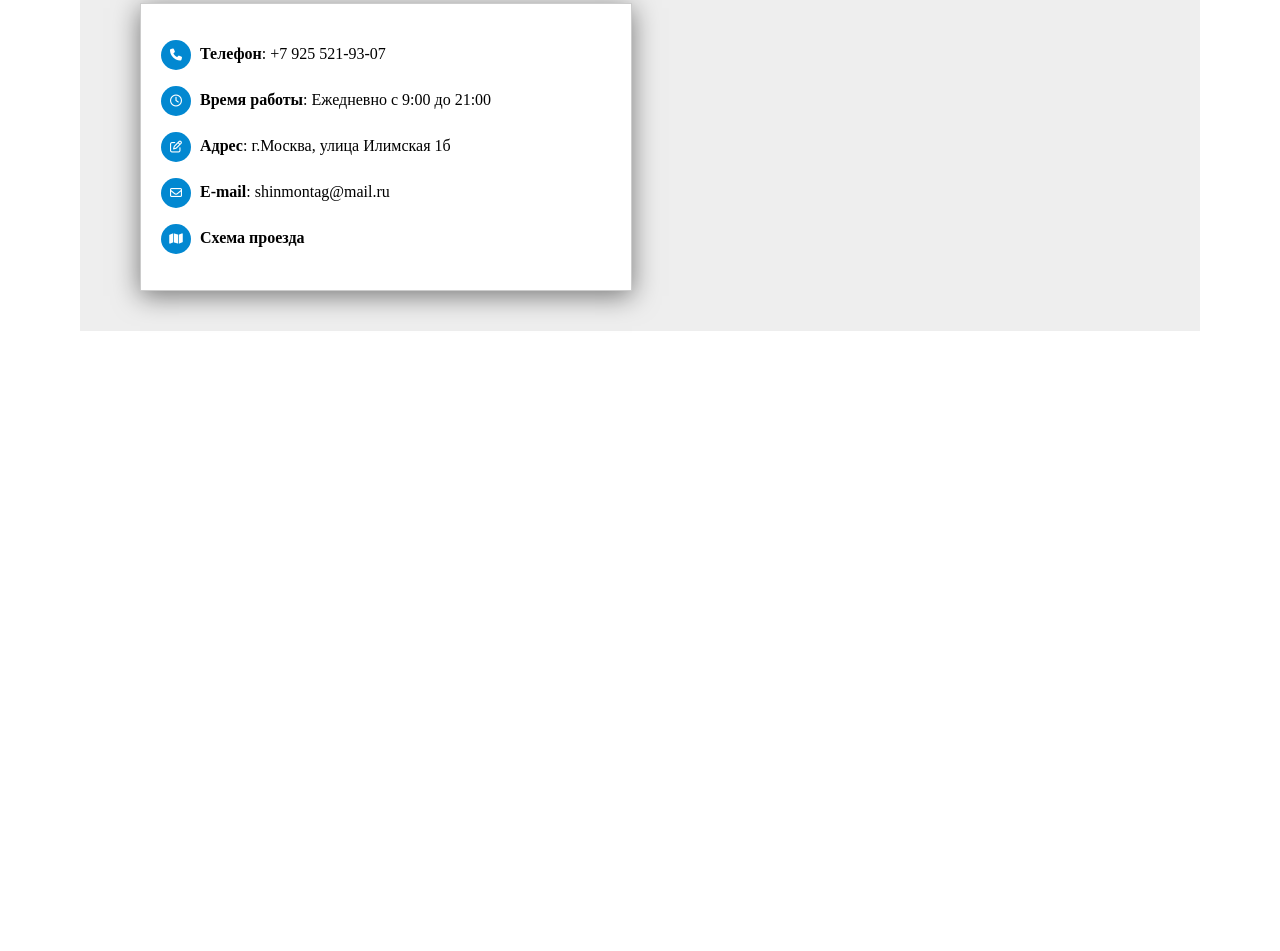
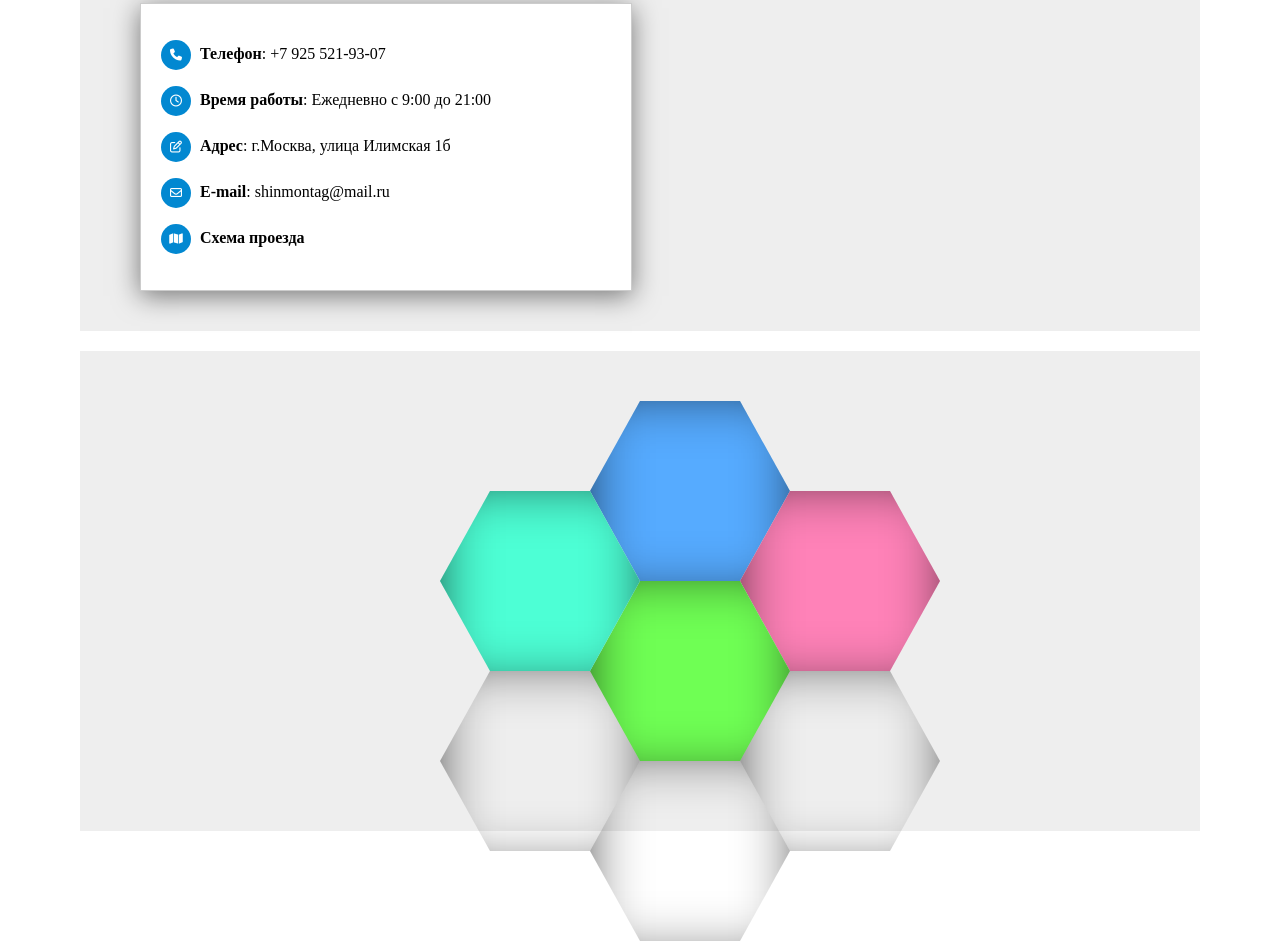
Before and after one commit to hramn1/hramn, a website: page index.html in a window 1280 px wide. Shown: the part 431-1382 px from the top of the page. Before the commit the page ends 800 px from the top, so only its background shows below. Drawn offline with nearby package versions, Linux system fonts and the light colour scheme; files that its build step writes are made by us from their sources.

Commit message:
правки

```diff
--- a/index.html
+++ b/index.html
@@ -40,5 +40,16 @@
       <p><a class="shema" ><i class="fa fa-map" aria-hidden="true"></i> <b>Схема проезда</b></p></a>
     </div>
   </div>
+<div class="container">
+  <div class="clip-path">
+    <div class="clip-path__block clip-path__block--1"></div>
+    <div class="clip-path__block clip-path__block--2"></div>
+    <div class="clip-path__block clip-path__block--3"></div>
+    <div class="clip-path__block clip-path__block--4"></div>
+    <div class="clip-path__block clip-path__block--5"></div>
+    <div class="clip-path__block clip-path__block--6"></div>
+    <div class="clip-path__block clip-path__block--7"></div>
+  </div>
+</div>
 </body>
 </html>
--- /dev/null
+++ b/sass/clip-path.scss
@@ -0,0 +1,50 @@
+.clip-path{
+  display: flex;
+  position: relative;
+  flex-wrap: wrap;
+  height: 400px;
+}
+.clip-path__block{
+  width: 200px;
+  height: 200px;
+  position: absolute;
+  clip-path: polygon(25% 5%, 75% 5%, 100% 50%, 75% 95%, 25% 95%, 0% 50%);
+  box-shadow: inset 2px 4px 67px -16px #000;
+  &:hover{
+    transform: scale(1.2);
+    z-index: 10;
+  }
+  &--1{
+    background-color: #56abff;
+    top: 0;
+    right: 350px;
+  }
+  &--2{
+    background-color: #ff82b8;
+    top: 90px;
+    right: 200px;
+
+  }
+  &--3{
+    background-color: #6fff54;
+    top: 180px;
+    right: 350px;
+  }
+  &--4{
+    background-color: #4dffd5;
+    top: 90px;
+    left: 300px;
+  }
+  &--5{
+    top: 270px;
+    left: 300px;
+  }
+  &--6{
+    top: 360px;
+    left: 450px;
+  }
+  &--7{
+    top: 270px;
+    left: 600px;
+  }
+}
--- a/sass/style.scss
+++ b/sass/style.scss
@@ -2,3 +2,4 @@
 @import "table.scss";
 @import "input.scss";
 @import "contact.scss";
+@import "clip-path.scss";
```
Also changed, not shown: 1 other file.
